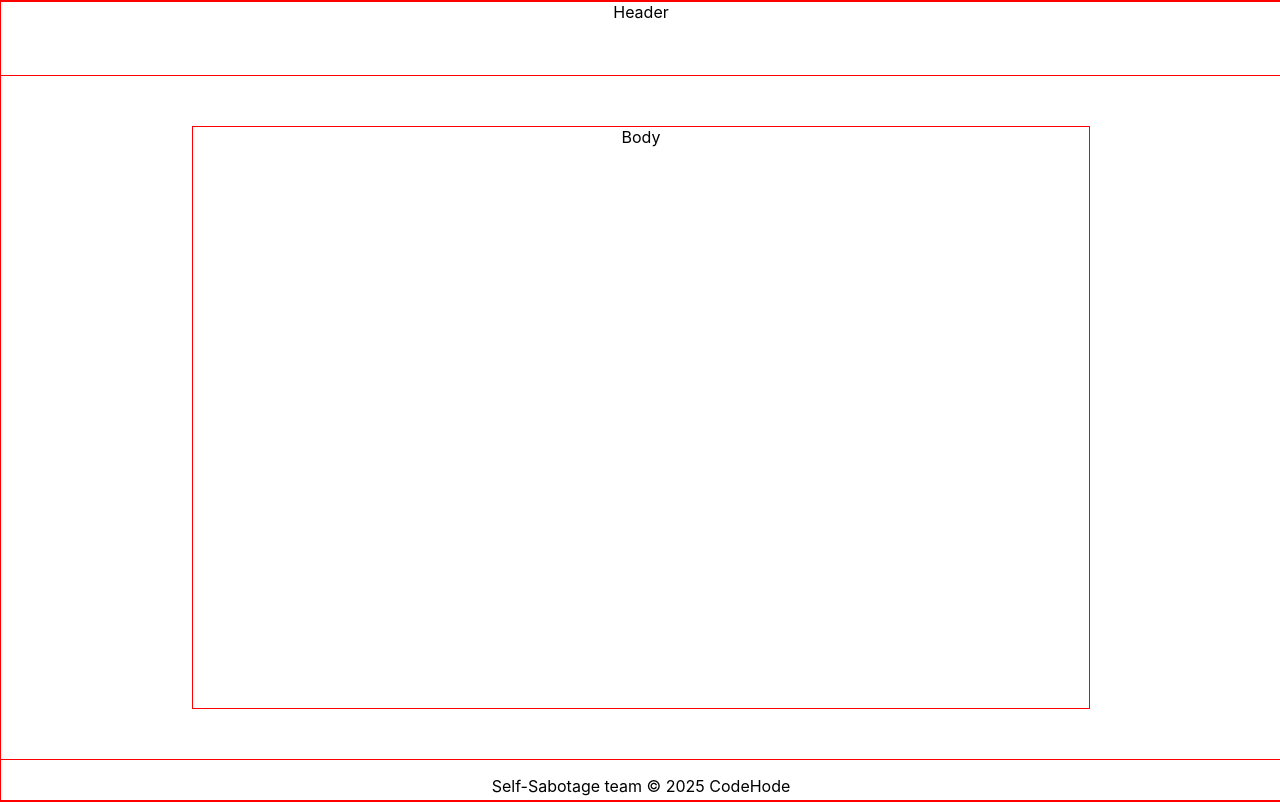
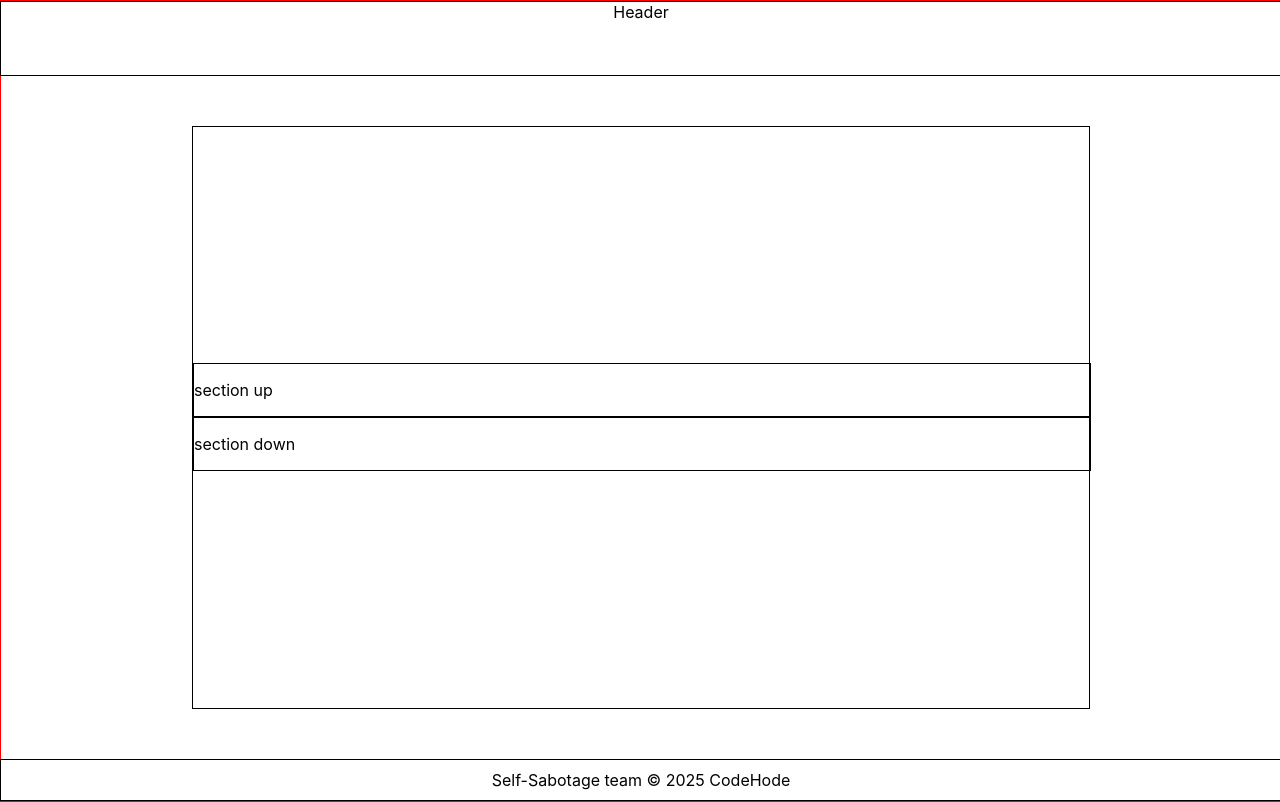
Before and after one commit to VoltG3/Duck_Sequence, a React (Create React App) app: page / in a window 1280 px wide. Built offline with nearby package versions, Linux system fonts and the light colour scheme.

Commit message:
[ UPDATE ] - skeleton

```diff
--- a/src/GlobalStyles.js
+++ b/src/GlobalStyles.js
@@ -2,6 +2,6 @@ import { createGlobalStyle } from 'styled-components'
 
 export const GlobalStyles = createGlobalStyle`
     :root {
-
+        --border--color: black;
     }
 `
--- a/src/sections/section.body.js
+++ b/src/sections/section.body.js
@@ -2,7 +2,7 @@ import styled from "styled-components"
 
 const StyledBody = styled.div`
     display: flex;
-    flex-direction: row;
+    flex-direction: column;
     justify-content: center;
     align-content: center;
     min-width: 70%;
@@ -10,14 +10,40 @@ const StyledBody = styled.div`
     height: 100%;
     margin-top: 50px;
     margin-bottom: 50px;
-    border: 1px solid red;
+    border: 1px solid var(--border--color);
+
+    .sectionUpp {
+        display: flex;
+        flex-direction: column;
+        justify-content: center;
+        align-content: center;
+        width: 100%;
+        height: auto;
+        border: 1px solid var(--border--color);
+    }
+
+    .sectionDown {
+        display: flex;
+        flex-direction: column;
+        justify-content: center;
+        align-content: center;
+        width: 100%;
+        height: auto;
+        border: 1px solid var(--border--color);
+    }
 `
 
 export default function SectionBody() {
 
     return (
         <StyledBody>
-            Body
+            <div className="sectionUpp">
+                <p>section up</p>
+            </div>
+
+            <div className="sectionDown">
+                <p>section down</p>
+            </div>
         </StyledBody>
     )
 }
--- a/src/sections/section.footer.js
+++ b/src/sections/section.footer.js
@@ -2,12 +2,12 @@ import styled from "styled-components"
 
 const StyledFooter = styled.div`
     display: flex;
-    flex-direction: row;
+    flex-direction: column;
     justify-content: center;
-    align-content: center;
+    align-items: center;
     width: 100%;
     height: 40px;
-    border: 1px solid red;
+    border: 1px solid var(--border--color);
 `
 
 export default function SectionFooter() {
--- a/src/sections/section.header.js
+++ b/src/sections/section.header.js
@@ -7,7 +7,7 @@ const StyledHeader = styled.div`
     align-content: center;
     width: 100%;
     height: 100px;
-    border: 1px solid red;
+    border: 1px solid var(--border--color);
 `
 
 export default function SectionHeader() {
```
